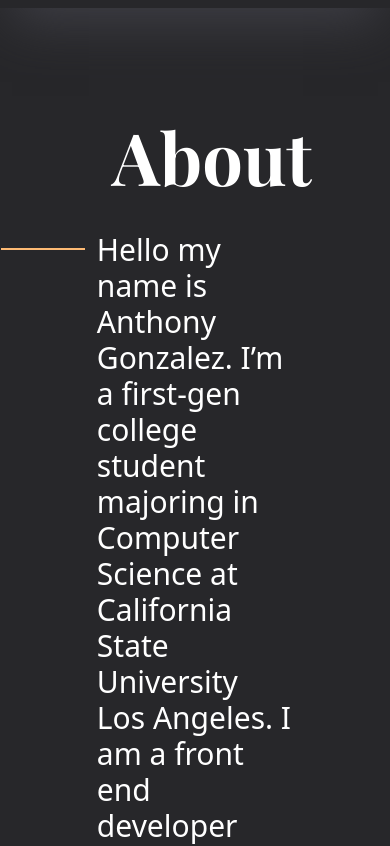
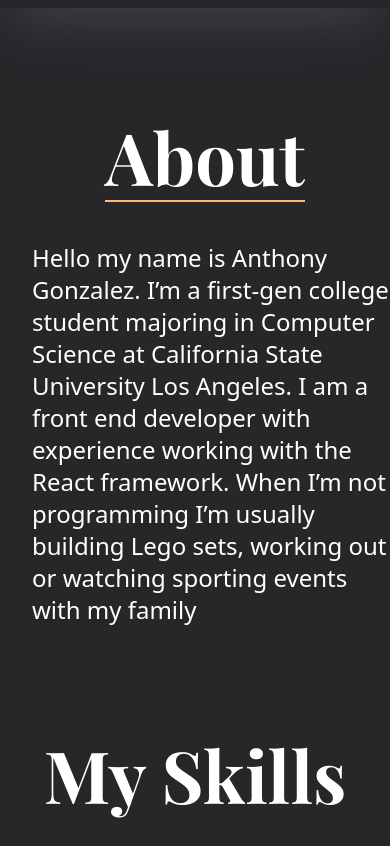
Before and after one commit to Novemu/webportfolio, a React (Vite) app: page / in a window 390 px wide. Shown: the part 1000-1846 px from the top of the page. Built offline with nearby package versions, Linux system fonts and the light colour scheme; a web font is replaced by a local one.

Commit message:
Added mobile support to the about section

```diff
--- a/src/About.tsx
+++ b/src/About.tsx
@@ -1,10 +1,12 @@
 export function About() {
   return (
-    <div className="ml-28 mt-28 flex flex-col">
-      <p className="mb-10 font-playFair text-7xl font-bold text-white">About</p>
+    <div className="ml-5 mt-28 flex flex-col md:ml-28">
+      <p className="mb-10 self-center border-b-2 border-b-orange-300 pb-2 font-playFair text-7xl font-bold text-white md:self-auto md:border-none md:p-0">
+        About
+      </p>
       <div className="flex justify-center">
-        <span className="mt-4 h-0 self-start border-2 border-b-0 border-orange-300 pl-20"></span>
-        <span className="mr-52 pl-3 text-3xl text-white">
+        <span className="md:mt-4 md:h-0 md:self-start md:border-2 md:border-b-0 md:border-orange-300 md:pl-20"></span>
+        <span className="pl-3 text-2xl text-white md:mr-16 md:text-3xl lg:mr-52">
           Hello my name is Anthony Gonzalez. I’m a first-gen college student
           majoring in Computer Science at California State University Los
           Angeles. I am a front end developer with experience working with the
```
